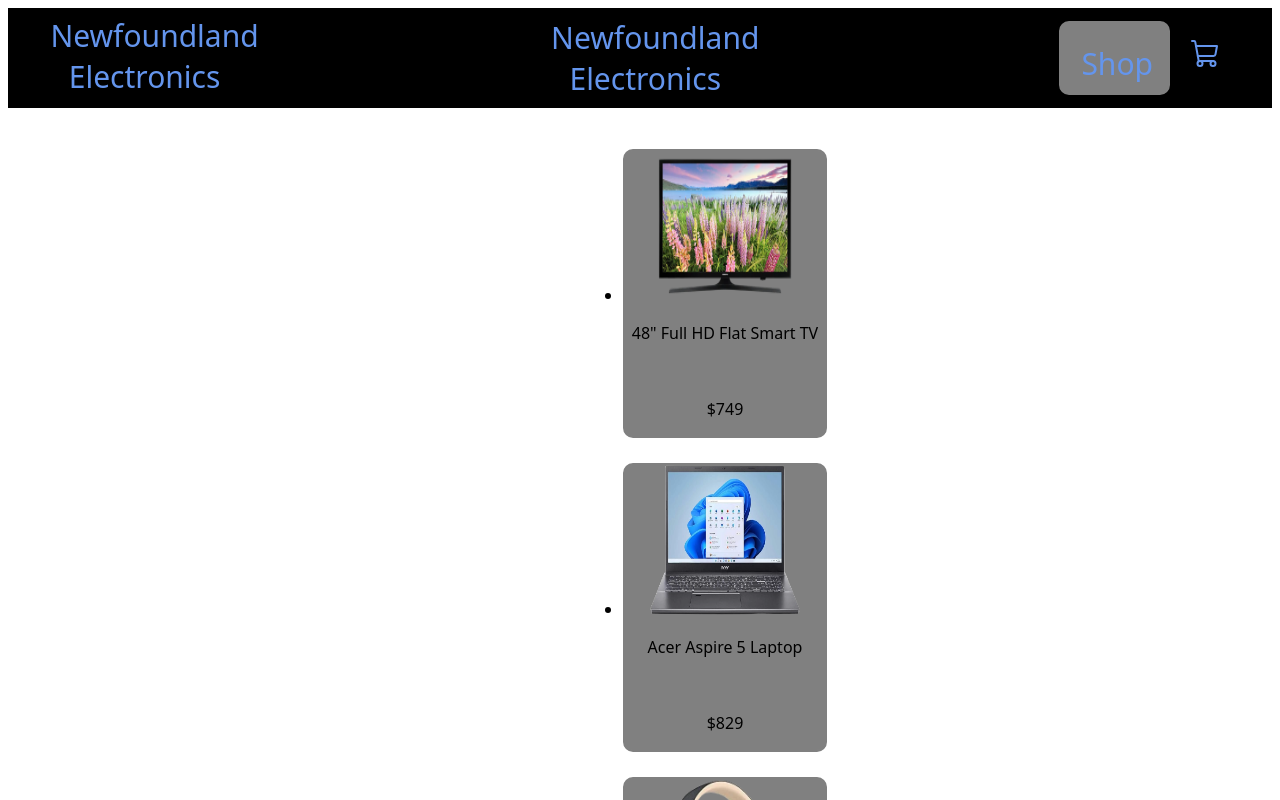
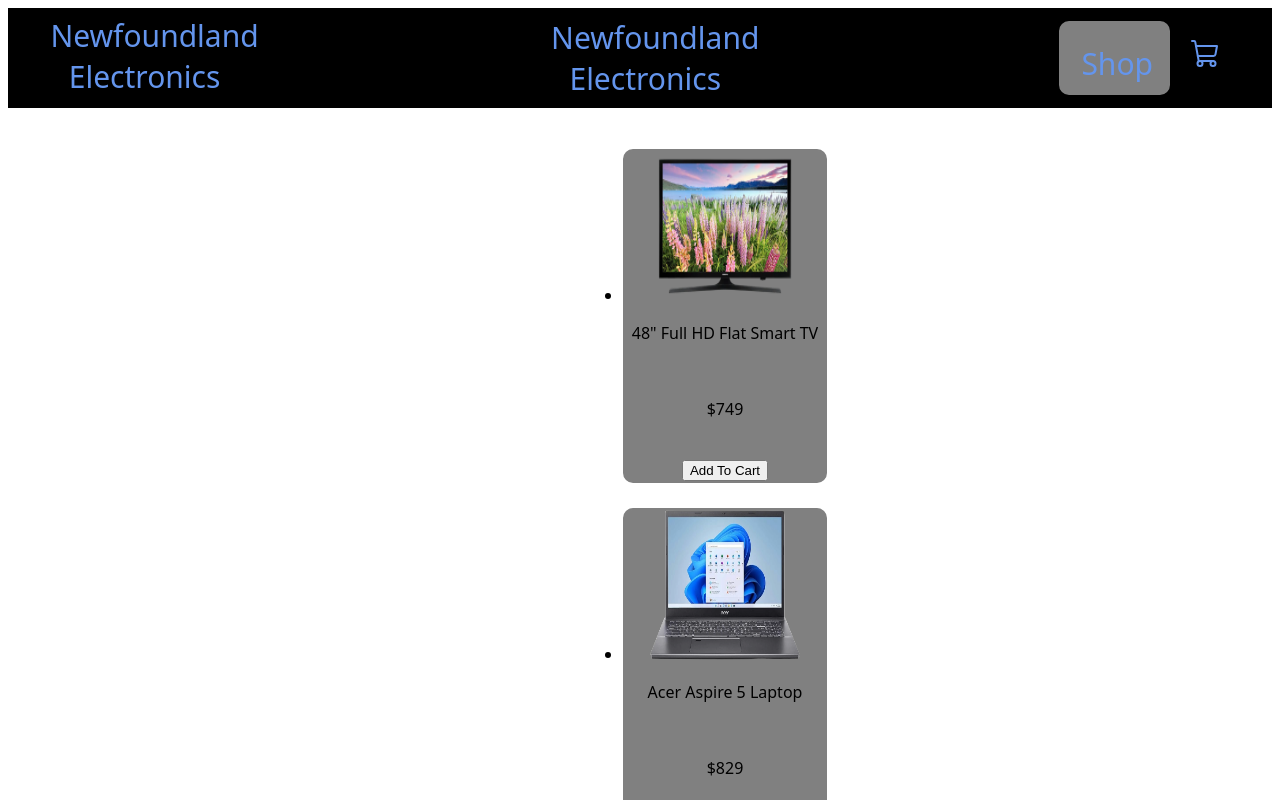
Before and after one commit to dderible/FinalSprintSem2, a React (Create React App) app in the folder app/: page / in a window 1280 px wide. Shown: the top 800 px of the page. Built offline with nearby package versions, Linux system fonts and the light colour scheme; a web font is replaced by a local one.

Commit message:
cart button

```diff
--- a/app/src/components/productlist.jsx
+++ b/app/src/components/productlist.jsx
@@ -14,7 +14,10 @@
     return (
       <div className='productlist'>
         <ul>
-          {products.map((product) => ( <li key={product.id} className="productbox"> <img src={product.image} className="techimage" alt='item' /> <p>{product.name}</p> <br /> <p>{product.price}</p></li>))}
+          {products.map((product) => ( <li key={product.id} className="productbox"> <img src={product.image} className="techimage" alt='item' /> <p>{product.name}</p> <br /> <p>{product.price}</p> <br />
+          <div className='cartbutton'>
+          <button type="submit">Add To Cart</button>
+          </div> </li>))}
         </ul>
       </div>
     )
```
